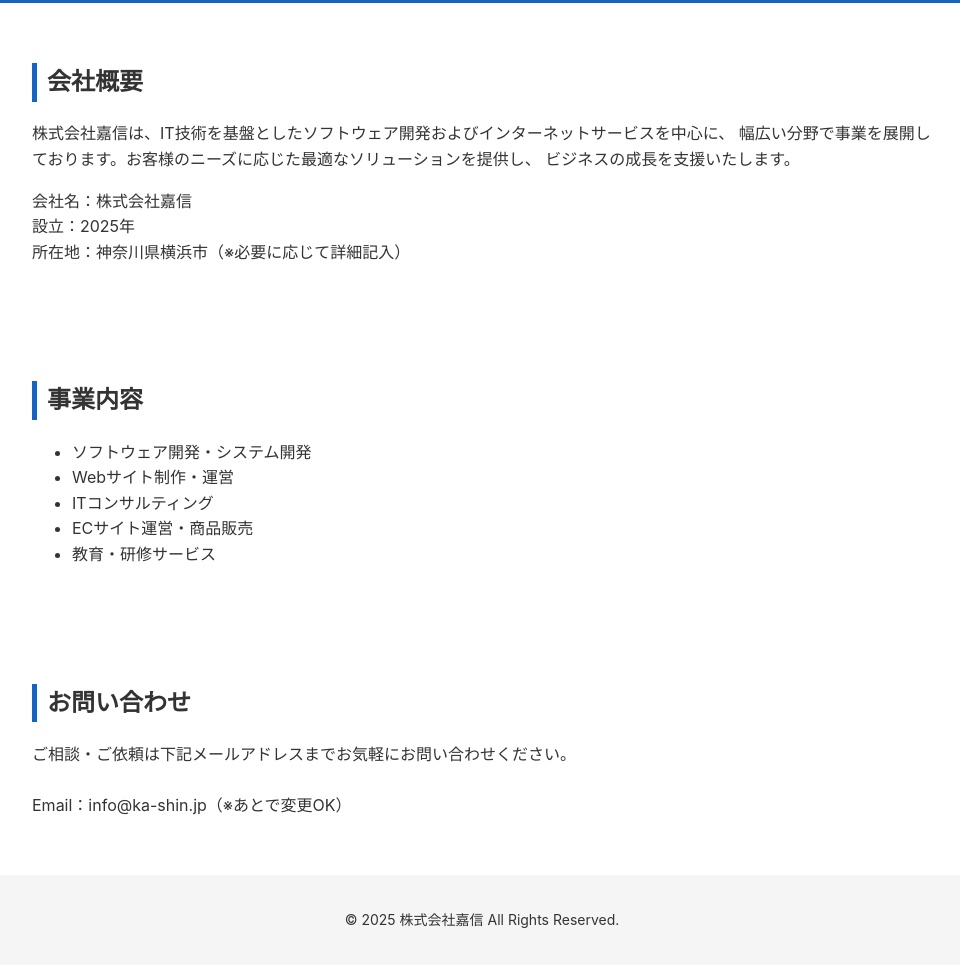
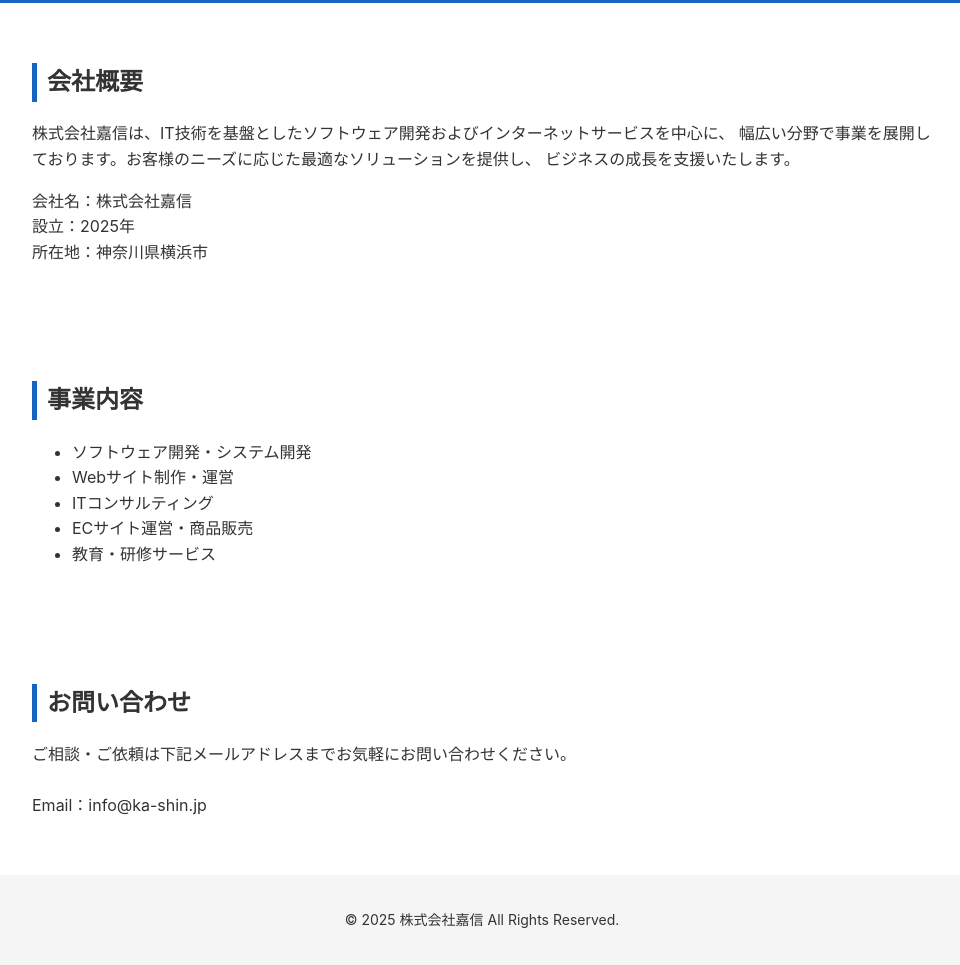
Before and after one commit to atlantic-001/atlantic-001.github.io, a plain HTML site: page index.html in a window 1280 px wide. Shown: the part 218-1183 px from the top of the page, without its empty margins (158-1118 px from the left). Drawn offline with Linux system fonts and the light colour scheme.

Commit message:
Update index.html

```diff
--- a/index.html
+++ b/index.html
@@ -70,7 +70,7 @@
   <p>
     会社名：株式会社嘉信<br>
     設立：2025年<br>
-    所在地：神奈川県横浜市（※必要に応じて詳細記入）<br>
+    所在地：神奈川県横浜市 <br>
   </p>
 </section>
 
@@ -89,7 +89,7 @@
   <h2>お問い合わせ</h2>
   <p>
     ご相談・ご依頼は下記メールアドレスまでお気軽にお問い合わせください。<br><br>
-    Email：info@ka-shin.jp（※あとで変更OK）
+    Email：info@ka-shin.jp
   </p>
 </section>
 
```
